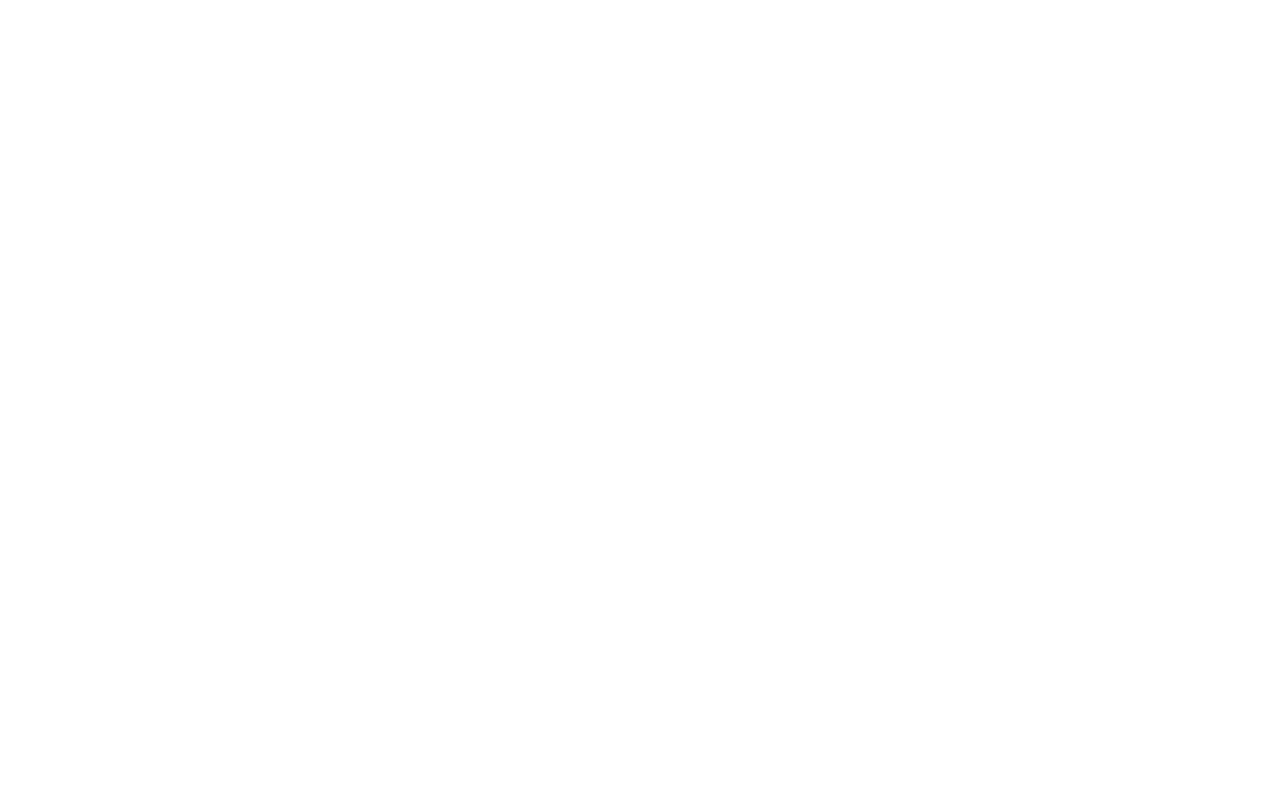
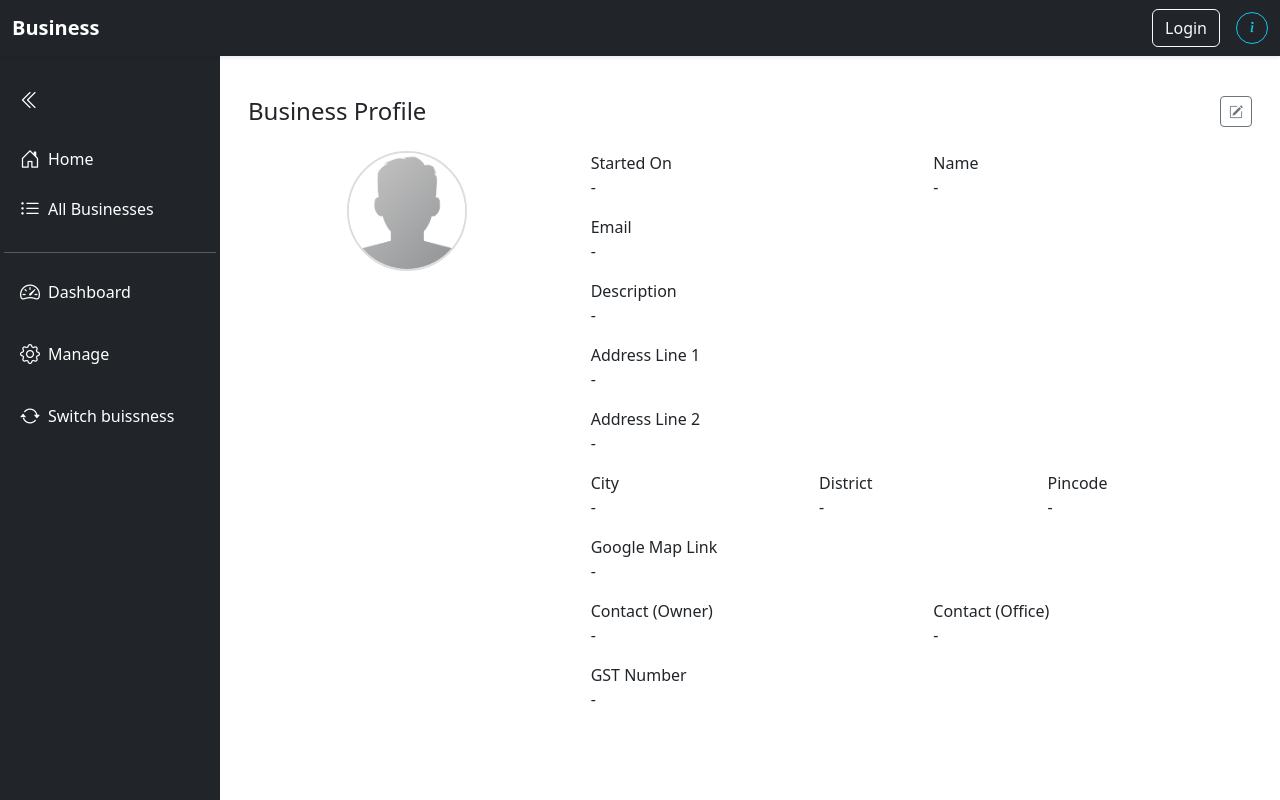
Before and after one commit to RashwinthV/buisness, a React (Create React App) app in the folder frontend/: page /businessprofile in a window 1280 px wide. Before the commit this address had no page. Built offline with nearby package versions, Linux system fonts and the light colour scheme.

Commit message:
new commit

```diff
--- a/frontend/src/App.js
+++ b/frontend/src/App.js
@@ -17,6 +17,7 @@ import AddTradeParty from "./Pages/Business/AddTradeParty.js";
 import ManageBusiness from "./Pages/Business/ManageBusiness.js";
 import { AppProviders } from "./context/AppProviders.js";
 import AllBusinesses from "./Pages/Business/AllBusinesses.js";
+import BusinessProfile  from "./Pages/Business/BusinessProfile.js";
 
 function App() {
   return (
@@ -45,7 +46,10 @@ function App() {
           <Route path="/addemployee" element={<AddEmployee />} />
           <Route path="/addtradeparty" element={<AddTradeParty />} />
           <Route path="/allbusinesses" element={<AllBusinesses />} />
+                            <Route path="/businessprofile" element={<BusinessProfile />} />
+
         </Route>
+
       </Routes>
     </AppProviders>
   );
--- /dev/null
+++ b/frontend/src/Pages/Business/BusinessProfile.js
@@ -0,0 +1,303 @@
+import React, { useState } from "react";
+import { Container, Row, Col, Button } from "react-bootstrap";
+import Image_default from "../../Assets/Images/Default.png"; // Replace with your actual image path
+
+const BusinessProfile = () => {
+  const currentUserId = "user123"; // Replace with auth context or prop
+
+  const [editMode, setEditMode] = useState(false);
+
+  const [business, setBusiness] = useState({
+    ownerId: "user123", // From DB per business
+    logo: "",
+    startedOn: "",
+    name: "",
+    email: "",
+    description: "",
+    address1: "",
+    address2: "",
+    city: "",
+    district: "",
+    pincode: "",
+    mapLink: "",
+    contactOwner: "",
+    contactOffice: "",
+    gst: "",
+  });
+
+  const handleInputChange = (e) => {
+    const { name, value } = e.target;
+    setBusiness((prev) => ({ ...prev, [name]: value }));
+  };
+
+  const handleLogoChange = (e) => {
+    const file = e.target.files[0];
+    if (!file) return;
+
+    const reader = new FileReader();
+    reader.onloadend = () => {
+      setBusiness((prev) => ({
+        ...prev,
+        logo: reader.result,
+      }));
+    };
+    reader.readAsDataURL(file);
+  };
+
+  return (
+    <Container className="py-4">
+      <div className="d-flex justify-content-between align-items-center mb-4">
+        <h4 className="mb-0">Business Profile</h4>
+        {currentUserId === business.ownerId && (
+          <Button variant="outline-secondary" size="sm" onClick={() => setEditMode(!editMode)}>
+            {editMode ? "Cancel" : <i className="bi bi-pencil-square"></i>}
+          </Button>
+        )}
+      </div>
+
+      <Row className="mb-4">
+        <Col xs={12} md={4} className="text-center mb-3">
+          <div
+            style={{
+              width: "120px",
+              height: "120px",
+              borderRadius: "50%",
+              overflow: "hidden",
+              margin: "0 auto",
+              border: "2px solid #ddd",
+            }}
+          >
+            <img
+              src={business.logo || Image_default}
+              alt="Business Logo"
+              style={{ width: "100%", height: "100%", objectFit: "cover" }}
+              onError={(e) => (e.target.src = Image_default)}
+            />
+          </div>
+
+          {editMode && (
+            <div className="mt-2">
+              <input
+                type="file"
+                accept="image/*"
+                className="form-control form-control-sm"
+                onChange={handleLogoChange}
+              />
+            </div>
+          )}
+        </Col>
+
+        <Col xs={12} md={8}>
+          <Row className="gy-3">
+            <Col md={6}>
+              <label>Started On</label>
+              {editMode ? (
+                <input
+                  type="date"
+                  className="form-control"
+                  name="startedOn"
+                  value={business.startedOn}
+                  onChange={handleInputChange}
+                />
+              ) : (
+                <div>{business.startedOn || "-"}</div>
+              )}
+            </Col>
+
+            <Col md={6}>
+              <label>Name</label>
+              {editMode ? (
+                <input
+                  type="text"
+                  className="form-control"
+                  name="name"
+                  value={business.name}
+                  onChange={handleInputChange}
+                  placeholder="Business Name"
+                />
+              ) : (
+                <div>{business.name || "-"}</div>
+              )}
+            </Col>
+
+            <Col md={6}>
+              <label>Email</label>
+              {editMode ? (
+                <input
+                  type="email"
+                  className="form-control"
+                  name="email"
+                  value={business.email}
+                  onChange={handleInputChange}
+                  placeholder="Email"
+                />
+              ) : (
+                <div>{business.email || "-"}</div>
+              )}
+            </Col>
+
+            <Col md={12}>
+              <label>Description</label>
+              {editMode ? (
+                <textarea
+                  className="form-control"
+                  name="description"
+                  rows={3}
+                  value={business.description}
+                  onChange={handleInputChange}
+                  placeholder="Business description"
+                />
+              ) : (
+                <div>{business.description || "-"}</div>
+              )}
+            </Col>
+
+            <Col md={12}>
+              <label>Address Line 1</label>
+              {editMode ? (
+                <input
+                  className="form-control"
+                  name="address1"
+                  value={business.address1}
+                  onChange={handleInputChange}
+                />
+              ) : (
+                <div>{business.address1 || "-"}</div>
+              )}
+            </Col>
+
+            <Col md={12}>
+              <label>Address Line 2</label>
+              {editMode ? (
+                <input
+                  className="form-control"
+                  name="address2"
+                  value={business.address2}
+                  onChange={handleInputChange}
+                />
+              ) : (
+                <div>{business.address2 || "-"}</div>
+              )}
+            </Col>
+
+            <Col md={4}>
+              <label>City</label>
+              {editMode ? (
+                <input
+                  className="form-control"
+                  name="city"
+                  value={business.city}
+                  onChange={handleInputChange}
+                />
+              ) : (
+                <div>{business.city || "-"}</div>
+              )}
+            </Col>
+
+            <Col md={4}>
+              <label>District</label>
+              {editMode ? (
+                <input
+                  className="form-control"
+                  name="district"
+                  value={business.district}
+                  onChange={handleInputChange}
+                />
+              ) : (
+                <div>{business.district || "-"}</div>
+              )}
+            </Col>
+
+            <Col md={4}>
+              <label>Pincode</label>
+              {editMode ? (
+                <input
+                  className="form-control"
+                  name="pincode"
+                  value={business.pincode}
+                  onChange={handleInputChange}
+                />
+              ) : (
+                <div>{business.pincode || "-"}</div>
+              )}
+            </Col>
+
+            <Col md={12}>
+              <label>Google Map Link</label>
+              {editMode ? (
+                <input
+                  type="url"
+                  className="form-control"
+                  name="mapLink"
+                  value={business.mapLink}
+                  onChange={handleInputChange}
+                  placeholder="Google Maps URL"
+                />
+              ) : (
+                business.mapLink ? (
+                  <a href={business.mapLink} target="_blank" rel="noreferrer">
+                    {business.mapLink}
+                  </a>
+                ) : (
+                  <div>-</div>
+                )
+              )}
+            </Col>
+
+            <Col md={6}>
+              <label>Contact (Owner)</label>
+              {editMode ? (
+                <input
+                  className="form-control"
+                  name="contactOwner"
+                  value={business.contactOwner}
+                  onChange={handleInputChange}
+                />
+              ) : (
+                <div>{business.contactOwner || "-"}</div>
+              )}
+            </Col>
+
+            <Col md={6}>
+              <label>Contact (Office)</label>
+              {editMode ? (
+                <input
+                  className="form-control"
+                  name="contactOffice"
+                  value={business.contactOffice}
+                  onChange={handleInputChange}
+                />
+              ) : (
+                <div>{business.contactOffice || "-"}</div>
+              )}
+            </Col>
+
+            <Col md={6}>
+              <label>GST Number</label>
+              {editMode ? (
+                <input
+                  className="form-control"
+                  name="gst"
+                  value={business.gst}
+                  onChange={handleInputChange}
+                />
+              ) : (
+                <div>{business.gst || "-"}</div>
+              )}
+            </Col>
+          </Row>
+        </Col>
+      </Row>
+
+      {editMode && (
+        <div className="text-end">
+          <Button variant="primary" onClick={() => setEditMode(false)}>
+            Update
+          </Button>
+        </div>
+      )}
+    </Container>
+  );
+};
+
+export default BusinessProfile;
```
